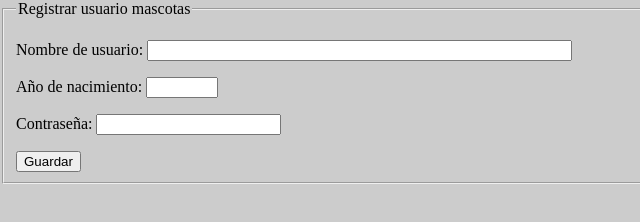
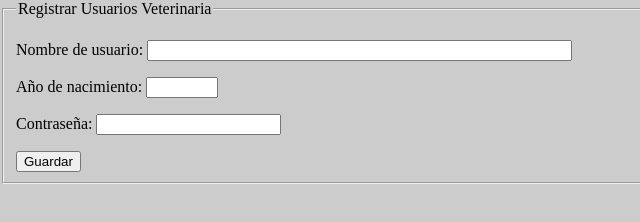
Before and after one commit to jairoar/mintic-ciclo3-grupo6, a plain HTML site: page src/registro.html in a window 1280 px wide. Shown: the full height of the page, 0-640 px from the left. Drawn offline with Linux system fonts and the light colour scheme.

Commit message:
actualizacion prueba titulo registro.html

```diff
--- a/src/registro.html
+++ b/src/registro.html
@@ -12,7 +12,7 @@
 <body>
 <form id="registrar_usuario_form" action="#" method="POST">
 <fieldset>
-<legend> Registrar usuario mascotas </legend>
+<legend> Registrar Usuarios Veterinaria </legend>
 <p> Nombre de usuario: <input type="text" id="nombre_usuario" size="50" required></input></p>
 <p>Año de nacimiento: <input type="number" id="anoNacimiento_usuario" min="1900" max="2021" required></p>
 <p>Contraseña: <input type="password" id="contrasena_usuario" required></input></p>
```
